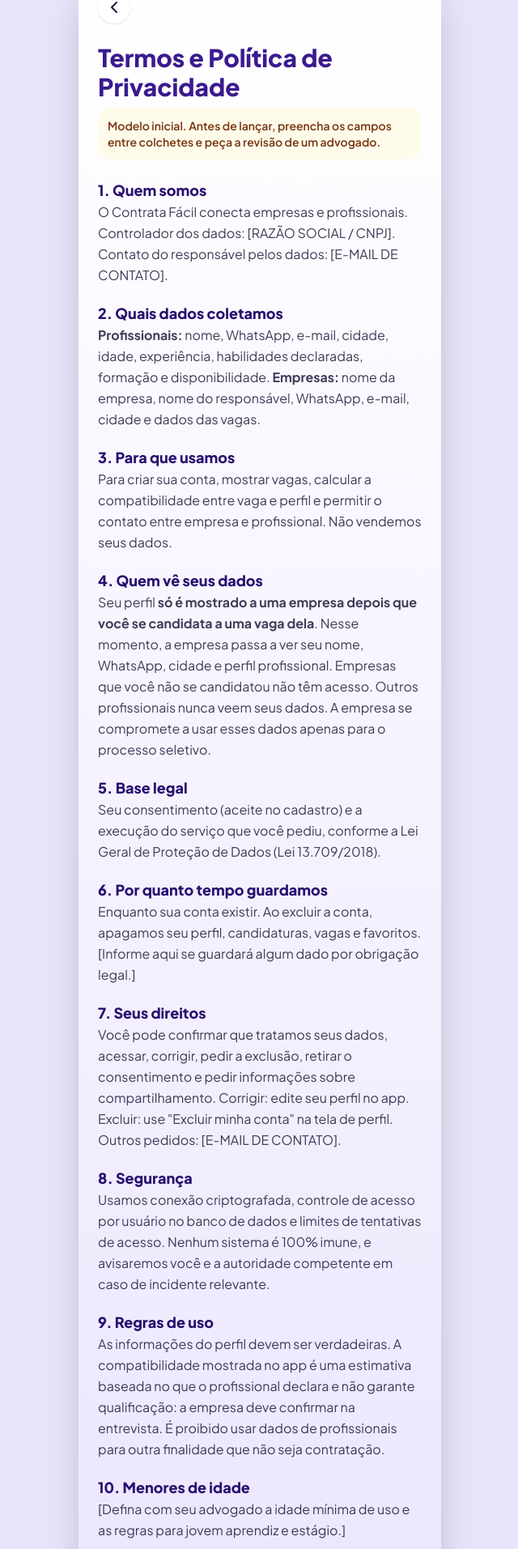
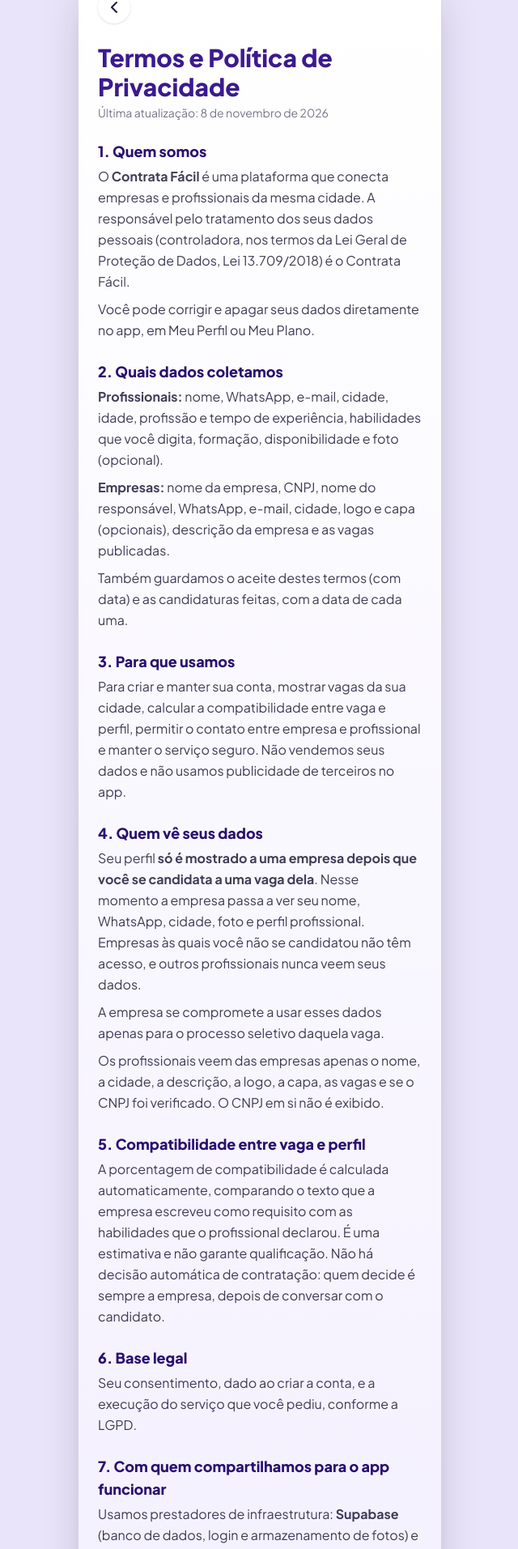
Before and after one commit to Chee-Datakhalee/contrata-facil, a Next.js app: page /privacidade in a window 1280 px wide. Shown: the part 35-1948 px from the top of the page at 81% size, without its empty margins (319-959 px from the left). Built offline with nearby package versions, Linux system fonts and the light colour scheme.

Commit message:
Update page.tsx

```diff
--- a/src/app/privacidade/page.tsx
+++ b/src/app/privacidade/page.tsx
@@ -1,58 +1,105 @@
 import Link from 'next/link';
 import { ChevronLeft } from 'lucide-react';
 
-export const metadata = { title: 'Termos e Privacidade — Contrata Fácil' };
+export const metadata = { title: 'Termos e Política de Privacidade — Contrata Fácil' };
+
+// ============================================================================
+// DADOS DA EMPRESA — edite só aqui. Campo vazio ('') não aparece na página.
+// ============================================================================
+const EMPRESA = {
+  nome: 'Contrata Fácil',
+  razaoSocial: '',  // ex.: 'NOME EMPRESARIAL LTDA'
+  cnpj: '',         // ex.: '00.000.000/0001-00'
+  email: '',        // e-mail para pedidos sobre dados pessoais (LGPD)
+};
+const ATUALIZADO_EM = '8 de novembro de 2026';
+
+function Secao({ n, titulo, children }: { n: number; titulo: string; children: React.ReactNode }) {
+  return (
+    <section>
+      <h2 className="text-lg font-extrabold text-brand-900">{n}. {titulo}</h2>
+      <div className="mt-1 space-y-2">{children}</div>
+    </section>
+  );
+}
 
 export default function Privacidade() {
+  const identificacao = [EMPRESA.razaoSocial, EMPRESA.cnpj && `CNPJ ${EMPRESA.cnpj}`].filter(Boolean).join(', ');
+
   return (
     <main className="px-6 pb-16 pt-6">
       <Link href="/" aria-label="Voltar" className="inline-flex h-10 w-10 items-center justify-center rounded-full bg-white shadow"><ChevronLeft /></Link>
       <h1 className="mt-6 text-3xl font-extrabold text-brand-800">Termos e Política de Privacidade</h1>
-      <p className="mt-2 rounded-2xl bg-amber-50 p-3 text-sm font-semibold text-amber-900">
-        Modelo inicial. Antes de lançar, preencha os campos entre colchetes e peça a revisão de um advogado.
-      </p>
+      <p className="mt-1 text-sm text-ink/60">Última atualização: {ATUALIZADO_EM}</p>
 
-      <div className="mt-6 space-y-5 leading-relaxed text-ink/85">
-        <section>
-          <h2 className="text-lg font-extrabold text-brand-900">1. Quem somos</h2>
-          <p>O Contrata Fácil conecta empresas e profissionais. Controlador dos dados: [RAZÃO SOCIAL / CNPJ]. Contato do responsável pelos dados: [E-MAIL DE CONTATO].</p>
-        </section>
-        <section>
-          <h2 className="text-lg font-extrabold text-brand-900">2. Quais dados coletamos</h2>
-          <p><b>Profissionais:</b> nome, WhatsApp, e-mail, cidade, idade, experiência, habilidades declaradas, formação e disponibilidade. <b>Empresas:</b> nome da empresa, nome do responsável, WhatsApp, e-mail, cidade e dados das vagas.</p>
-        </section>
-        <section>
-          <h2 className="text-lg font-extrabold text-brand-900">3. Para que usamos</h2>
-          <p>Para criar sua conta, mostrar vagas, calcular a compatibilidade entre vaga e perfil e permitir o contato entre empresa e profissional. Não vendemos seus dados.</p>
-        </section>
-        <section>
-          <h2 className="text-lg font-extrabold text-brand-900">4. Quem vê seus dados</h2>
-          <p>Seu perfil <b>só é mostrado a uma empresa depois que você se candidata a uma vaga dela</b>. Nesse momento, a empresa passa a ver seu nome, WhatsApp, cidade e perfil profissional. Empresas que você não se candidatou não têm acesso. Outros profissionais nunca veem seus dados. A empresa se compromete a usar esses dados apenas para o processo seletivo.</p>
-        </section>
-        <section>
-          <h2 className="text-lg font-extrabold text-brand-900">5. Base legal</h2>
-          <p>Seu consentimento (aceite no cadastro) e a execução do serviço que você pediu, conforme a Lei Geral de Proteção de Dados (Lei 13.709/2018).</p>
-        </section>
-        <section>
-          <h2 className="text-lg font-extrabold text-brand-900">6. Por quanto tempo guardamos</h2>
-          <p>Enquanto sua conta existir. Ao excluir a conta, apagamos seu perfil, candidaturas, vagas e favoritos. [Informe aqui se guardará algum dado por obrigação legal.]</p>
-        </section>
-        <section>
-          <h2 className="text-lg font-extrabold text-brand-900">7. Seus direitos</h2>
-          <p>Você pode confirmar que tratamos seus dados, acessar, corrigir, pedir a exclusão, retirar o consentimento e pedir informações sobre compartilhamento. Corrigir: edite seu perfil no app. Excluir: use &quot;Excluir minha conta&quot; na tela de perfil. Outros pedidos: [E-MAIL DE CONTATO].</p>
-        </section>
-        <section>
-          <h2 className="text-lg font-extrabold text-brand-900">8. Segurança</h2>
-          <p>Usamos conexão criptografada, controle de acesso por usuário no banco de dados e limites de tentativas de acesso. Nenhum sistema é 100% imune, e avisaremos você e a autoridade competente em caso de incidente relevante.</p>
-        </section>
-        <section>
-          <h2 className="text-lg font-extrabold text-brand-900">9. Regras de uso</h2>
-          <p>As informações do perfil devem ser verdadeiras. A compatibilidade mostrada no app é uma estimativa baseada no que o profissional declara e não garante qualificação: a empresa deve confirmar na entrevista. É proibido usar dados de profissionais para outra finalidade que não seja contratação.</p>
-        </section>
-        <section>
-          <h2 className="text-lg font-extrabold text-brand-900">10. Menores de idade</h2>
-          <p>[Defina com seu advogado a idade mínima de uso e as regras para jovem aprendiz e estágio.]</p>
-        </section>
+      <div className="mt-6 space-y-6 leading-relaxed text-ink/85">
+        <Secao n={1} titulo="Quem somos">
+          <p>
+            O <b>{EMPRESA.nome}</b> é uma plataforma que conecta empresas e profissionais da mesma cidade. A responsável pelo tratamento dos seus dados pessoais (controladora, nos termos da Lei Geral de Proteção de Dados, Lei 13.709/2018) é o {EMPRESA.nome}
+            {identificacao ? <>, {identificacao}</> : null}.
+          </p>
+          <p>
+            {EMPRESA.email ? (
+              <>Para falar sobre seus dados, escreva para <b>{EMPRESA.email}</b>.</>
+            ) : (
+              <>Você pode corrigir e apagar seus dados diretamente no app, em Meu Perfil ou Meu Plano.</>
+            )}
+          </p>
+        </Secao>
+
+        <Secao n={2} titulo="Quais dados coletamos">
+          <p><b>Profissionais:</b> nome, WhatsApp, e-mail, cidade, idade, profissão e tempo de experiência, habilidades que você digita, formação, disponibilidade e foto (opcional).</p>
+          <p><b>Empresas:</b> nome da empresa, CNPJ, nome do responsável, WhatsApp, e-mail, cidade, logo e capa (opcionais), descrição da empresa e as vagas publicadas.</p>
+          <p>Também guardamos o aceite destes termos (com data) e as candidaturas feitas, com a data de cada uma.</p>
+        </Secao>
+
+        <Secao n={3} titulo="Para que usamos">
+          <p>Para criar e manter sua conta, mostrar vagas da sua cidade, calcular a compatibilidade entre vaga e perfil, permitir o contato entre empresa e profissional e manter o serviço seguro. Não vendemos seus dados e não usamos publicidade de terceiros no app.</p>
+        </Secao>
+
+        <Secao n={4} titulo="Quem vê seus dados">
+          <p>Seu perfil <b>só é mostrado a uma empresa depois que você se candidata a uma vaga dela</b>. Nesse momento a empresa passa a ver seu nome, WhatsApp, cidade, foto e perfil profissional. Empresas às quais você não se candidatou não têm acesso, e outros profissionais nunca veem seus dados.</p>
+          <p>A empresa se compromete a usar esses dados apenas para o processo seletivo daquela vaga.</p>
+          <p>Os profissionais veem das empresas apenas o nome, a cidade, a descrição, a logo, a capa, as vagas e se o CNPJ foi verificado. O CNPJ em si não é exibido.</p>
+        </Secao>
+
+        <Secao n={5} titulo="Compatibilidade entre vaga e perfil">
+          <p>A porcentagem de compatibilidade é calculada automaticamente, comparando o texto que a empresa escreveu como requisito com as habilidades que o profissional declarou. É uma estimativa e não garante qualificação. Não há decisão automática de contratação: quem decide é sempre a empresa, depois de conversar com o candidato.</p>
+        </Secao>
+
+        <Secao n={6} titulo="Base legal">
+          <p>Seu consentimento, dado ao criar a conta, e a execução do serviço que você pediu, conforme a LGPD.</p>
+        </Secao>
+
+        <Secao n={7} titulo="Com quem compartilhamos para o app funcionar">
+          <p>Usamos prestadores de infraestrutura: <b>Supabase</b> (banco de dados, login e armazenamento de fotos) e <b>Vercel</b> (hospedagem do site). Seus dados ficam nesses serviços, cujos servidores podem estar fora do Brasil.</p>
+          <p>Para conferir o CNPJ da empresa, consultamos bases públicas da Receita Federal por meio de serviços como a BrasilAPI. Só o número do CNPJ é enviado. A lista de cidades vem do IBGE, sem enviar dados pessoais. As fontes de letra são carregadas do Google Fonts, que pode receber seu endereço de IP ao abrir uma página.</p>
+        </Secao>
+
+        <Secao n={8} titulo="Armazenamento no seu aparelho">
+          <p>O app guarda no seu aparelho apenas o necessário para manter você conectado e lembrar das vagas que você descartou. No momento não usamos cookies de rastreamento nem de publicidade.</p>
+        </Secao>
+
+        <Secao n={9} titulo="Por quanto tempo guardamos">
+          <p>Enquanto sua conta existir. Ao excluir a conta, apagamos seu perfil, candidaturas, vagas, favoritos e fotos. Registros técnicos de acesso podem ser mantidos pelo prazo que a lei exigir.</p>
+        </Secao>
+
+        <Secao n={10} titulo="Seus direitos">
+          <p>Você pode confirmar que tratamos seus dados, acessar, corrigir, pedir a exclusão, retirar o consentimento e pedir informações sobre com quem compartilhamos.</p>
+          <p><b>Corrigir:</b> edite seu perfil no app. <b>Excluir tudo:</b> use &quot;Excluir minha conta&quot; em Meu Perfil (profissionais) ou em Meu Plano (empresas). A exclusão é imediata e não pode ser desfeita.{EMPRESA.email ? <> <b>Outros pedidos:</b> {EMPRESA.email}.</> : null}</p>
+        </Secao>
+
+        <Secao n={11} titulo="Segurança">
+          <p>Usamos conexão criptografada, controle de acesso por usuário no banco de dados, limites de tentativas de login e conferência do CNPJ das empresas. Nenhum sistema é totalmente imune. Em caso de incidente relevante, avisaremos você e a autoridade competente.</p>
+        </Secao>
+
+        <Secao n={12} titulo="Regras de uso">
+          <p>As informações do perfil devem ser verdadeiras. É proibido usar dados de profissionais para qualquer finalidade que não seja a contratação e publicar vagas falsas ou enganosas. Contas que descumprirem estas regras podem ser suspensas.</p>
+        </Secao>
+
+        <Secao n={13} titulo="Mudanças neste texto">
+          <p>Se estas regras mudarem de forma relevante, avisaremos no app. A data da última atualização está no topo desta página.</p>
+        </Secao>
       </div>
     </main>
   );
```
